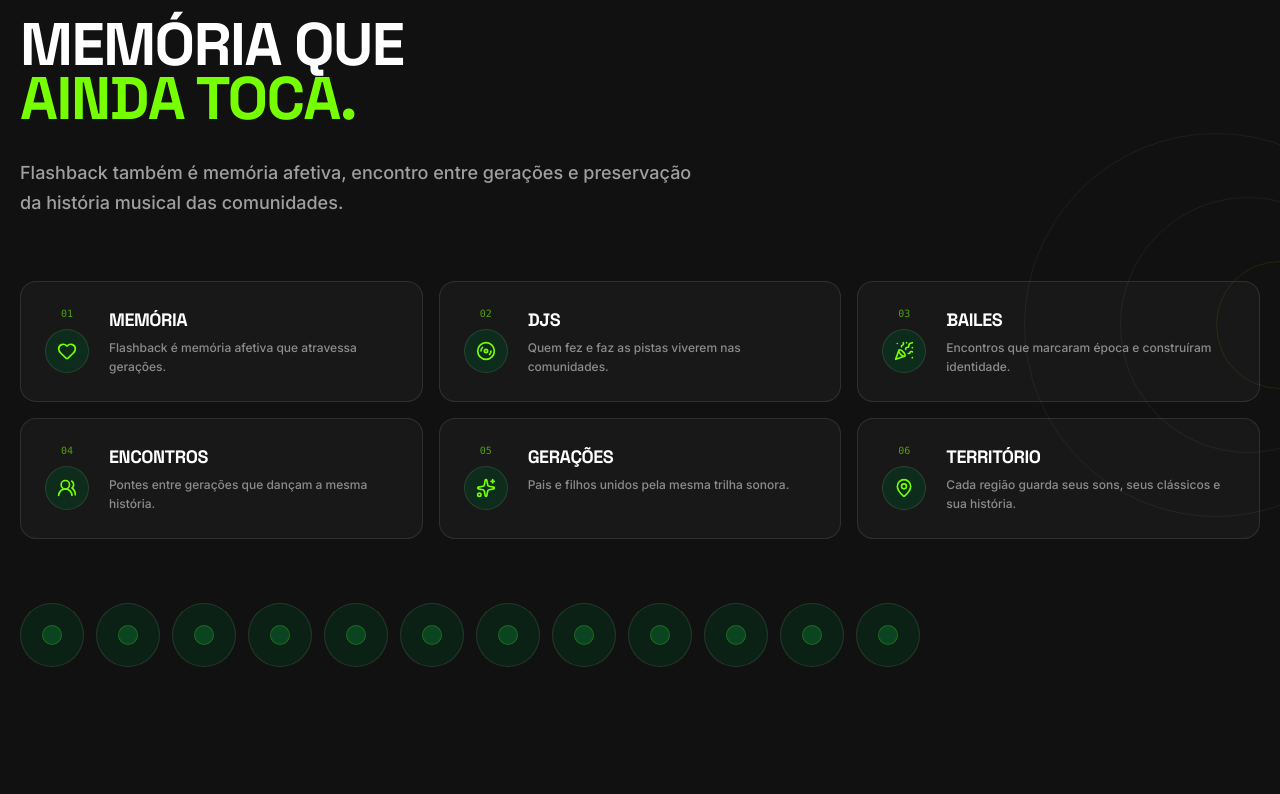
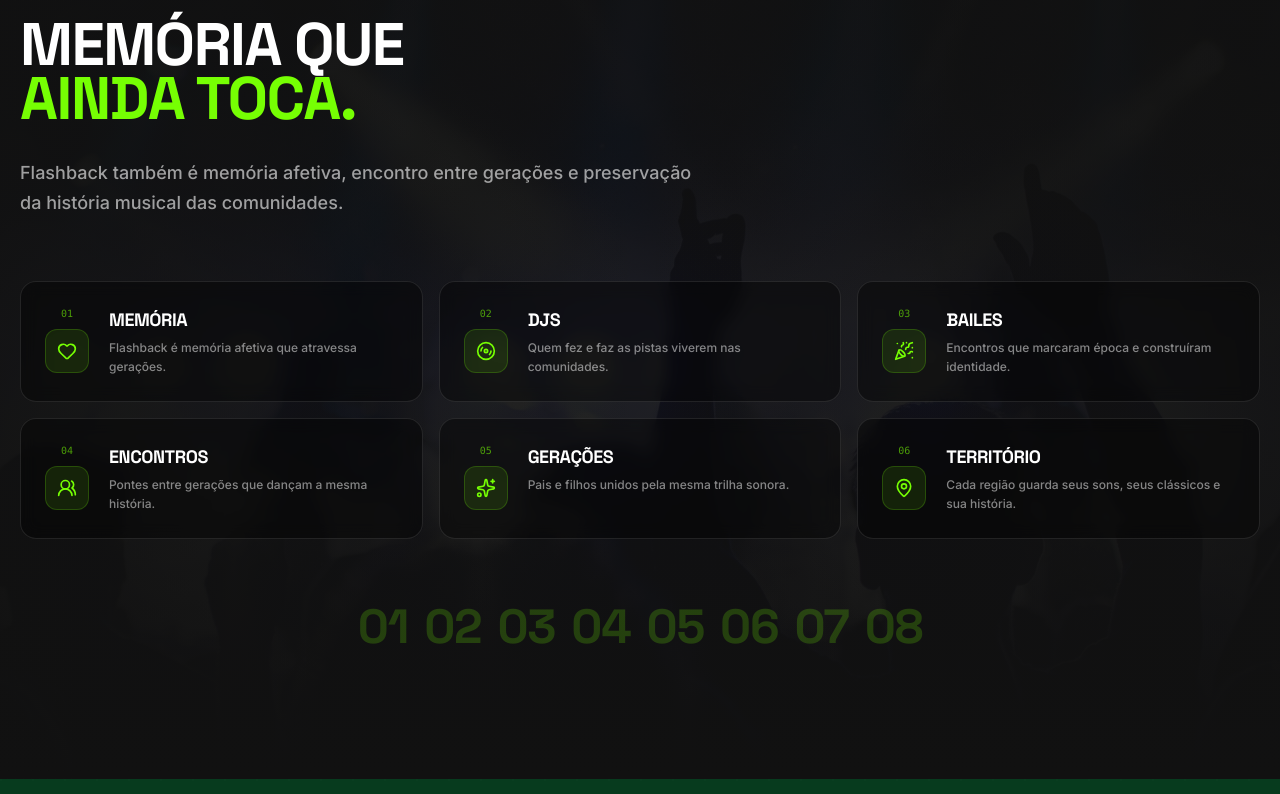
Before and after one commit to Johtaguerrero/campanha-jean-da-cultura, a React (Vite) app: page /cultura in a window 1280 px wide. Shown: the part 3866-4660 px from the top of the page. Built offline with nearby package versions, Linux system fonts and the light colour scheme.

Commit message:
feat: secao Flashback com imagem de fundo passinho Ceilandia, fade no scroll e sem circulos verdes

```diff
--- a/src/components/culture/FlashbackSection.tsx
+++ b/src/components/culture/FlashbackSection.tsx
@@ -1,4 +1,5 @@
-import { motion } from 'motion/react';
+import { useRef } from 'react';
+import { motion, useScroll, useTransform } from 'motion/react';
 import { Disc3, Users2, PartyPopper, Heart, Sparkles, MapPin } from 'lucide-react';
 
 const blocks = [
@@ -11,12 +12,29 @@ const blocks = [
 ];
 
 export function FlashbackSection() {
+  const sectionRef = useRef<HTMLDivElement>(null);
+  const { scrollYProgress } = useScroll({
+    target: sectionRef,
+    offset: ['start end', 'end start'],
+  });
+
+  const imageOpacity = useTransform(scrollYProgress, [0, 0.3, 0.7, 1], [0, 0.25, 0.25, 0]);
+  const imageScale = useTransform(scrollYProgress, [0, 1], [1.05, 1.15]);
+
   return (
-    <section id="flashback" className="relative py-24 md:py-32 px-5 bg-brand-black overflow-hidden">
-      {/* vinyl grooves decor */}
-      <div className="absolute -right-32 top-1/2 -translate-y-1/2 w-96 h-96 rounded-full border border-white/5 pointer-events-none" aria-hidden="true" />
-      <div className="absolute -right-24 top-1/2 -translate-y-1/2 w-64 h-64 rounded-full border border-white/5 pointer-events-none" aria-hidden="true" />
-      <div className="absolute -right-16 top-1/2 -translate-y-1/2 w-32 h-32 rounded-full border border-brand-green-lime/10 pointer-events-none" aria-hidden="true" />
+    <section ref={sectionRef} id="flashback" className="relative py-24 md:py-32 px-5 bg-brand-black overflow-hidden">
+      {/* Background image - passinho Ceilândia */}
+      <div className="absolute inset-0 z-0">
+        <motion.img
+          src="/passinho-ceilandia.jpg"
+          alt=""
+          aria-hidden="true"
+          className="w-full h-full object-cover origin-center"
+          style={{ opacity: imageOpacity, scale: imageScale }}
+        />
+        <div className="absolute inset-0 bg-gradient-to-b from-brand-black via-brand-black/60 to-brand-black" />
+        <div className="absolute inset-0 bg-gradient-to-r from-brand-black/80 via-transparent to-brand-black/70" />
+      </div>
 
       <div className="max-w-7xl mx-auto relative z-10">
         <motion.div
@@ -46,11 +64,11 @@ export function FlashbackSection() {
                 whileInView={{ opacity: 1, y: 0 }}
                 viewport={{ once: true }}
                 transition={{ delay: idx * 0.07 }}
-                className="group flex items-start gap-5 p-6 bg-white/[0.03] border border-white/10 rounded-2xl hover:bg-white/[0.06] hover:border-brand-green-lime/30 transition-all"
+                className="group flex items-start gap-5 p-6 bg-black/40 backdrop-blur-sm border border-white/10 rounded-2xl hover:bg-white/[0.08] hover:border-brand-green-lime/30 transition-all"
               >
                 <div className="flex flex-col items-center shrink-0">
                   <span className="text-[10px] font-mono text-brand-green-lime/60 mb-2">{String(idx + 1).padStart(2, '0')}</span>
-                  <div className="w-11 h-11 rounded-full bg-brand-green-inst/60 border border-white/10 flex items-center justify-center text-brand-green-lime group-hover:scale-110 transition-transform">
+                  <div className="w-11 h-11 rounded-xl bg-brand-green-lime/10 border border-brand-green-lime/20 flex items-center justify-center text-brand-green-lime group-hover:scale-110 transition-transform">
                     <Icon className="w-5 h-5" />
                   </div>
                 </div>
@@ -63,15 +81,19 @@ export function FlashbackSection() {
           })}
         </div>
 
-        {/* vinyl abstract disc row */}
-        <div className="mt-16 flex items-center gap-3 overflow-hidden" aria-hidden="true">
-          {Array.from({ length: 12 }).map((_, i) => (
-            <div
+        {/* Tracklist number row */}
+        <div className="mt-16 flex items-center justify-center gap-4 overflow-hidden" aria-hidden="true">
+          {Array.from({ length: 8 }).map((_, i) => (
+            <motion.span
               key={i}
-              className="shrink-0 w-16 h-16 rounded-full bg-brand-green-inst/40 border border-white/10 flex items-center justify-center"
+              initial={{ opacity: 0 }}
+              whileInView={{ opacity: 1 }}
+              viewport={{ once: true }}
+              transition={{ delay: 0.5 + i * 0.05 }}
+              className="text-brand-green-lime/20 font-display font-black text-3xl md:text-5xl"
             >
-              <div className="w-5 h-5 rounded-full bg-brand-green-deep/60 border border-brand-green-lime/20" />
-            </div>
+              {String(i + 1).padStart(2, '0')}
+            </motion.span>
           ))}
         </div>
       </div>
```
Also changed, not shown: public/passinho-ceilandia.jpg (added).
